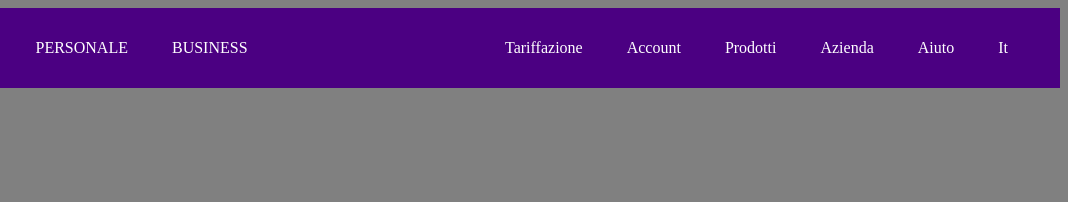
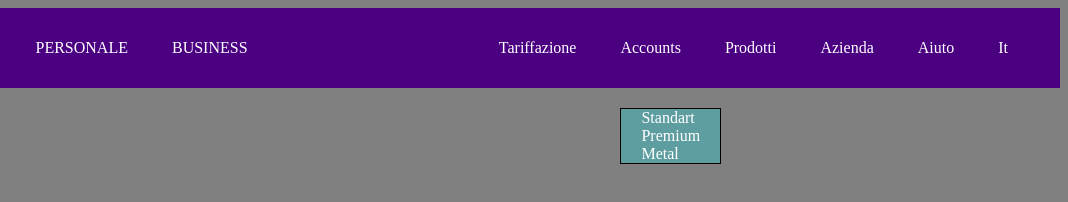
Before and after one commit to DeTaddeoDaniel/js-html-css-revolut, a plain HTML site: page index.html in a window 1280 px wide. Shown: the full height of the page, 212-1280 px from the left. Drawn offline with Linux system fonts and the light colour scheme.

```diff
--- a/css/style.scss
+++ b/css/style.scss
@@ -88,6 +88,7 @@ ul{
                 height: 100%;
                 padding-left: 20px;
                 padding-right: 20px;
+                position: relative;
 
                 & span{
                     height: 100%;
@@ -98,6 +99,7 @@ ul{
                         text-transform: capitalize;
                     }
                 }
+
             }
 
             & li:hover{
@@ -108,3 +110,34 @@ ul{
 
     }
 }
+
+.voce{
+    position: relative;
+}
+
+.sottomenu{
+    // display: none;
+    height: auto;
+    display: block;
+    position: absolute;
+    top: 100px;
+    z-index: 1;
+    border: 1px solid black;
+    background-color: cadetblue;
+
+    & ul{
+        width: 100%;
+
+        &li{
+            padding: 14px 7px;
+            width: 100%;
+            display: block;
+        }
+
+    }
+}
+
+.voce:hover .sottomenu{
+    display: block;
+    position: absolute;
+}
--- a/index.html
+++ b/index.html
@@ -35,20 +35,30 @@
                             <li>
                                 <span><p>tariffazione</p></span>
                             </li>
-                            <li>
-                                <span><p>account</p></span>
+                            <li class="voce">
+                                <span><p>accounts</p></span>
+                                <div class="sottomenu">
+                                    <ul>
+                                        <li>Standart</li>
+                                        <li>Premium</li>
+                                        <li>Metal</li>
+                                    </ul>
+                                </div>
                             </li>
                             <li>
                                 <span><p>prodotti</p></span>
                             </li>
                             <li>
                                 <span><p>azienda</p></span>
+                                <!--  -->
                             </li>
                             <li>
                                 <span><p>aiuto</p></span>
+                                <!--  -->
                             </li>
                             <li>
                                 <span><p>it</p></span>
+                                <!--  -->
                             </li>
                         </ul>
                     </div>
```
Also changed, not shown: css/style.css, 1 other file.
